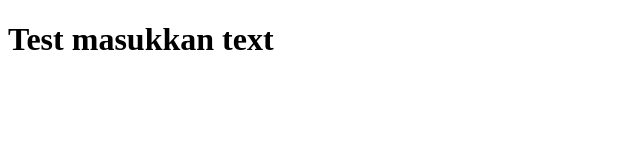
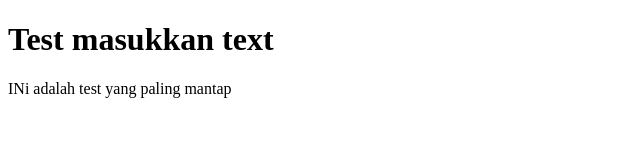
Before and after one commit to masraga/test-git-command, a plain HTML site: page index.html in a window 1280 px wide. Shown: the whole page, without its empty margins (0-640 px from the left). Drawn offline with Linux system fonts and the light colour scheme.

Commit message:
commit tiga

```diff
--- a/index.html
+++ b/index.html
@@ -7,5 +7,6 @@
 </head>
 <body>
   <h1>Test masukkan text</h1>
+  <p>INi adalah test yang paling mantap</p>
 </body>
 </html>
```
